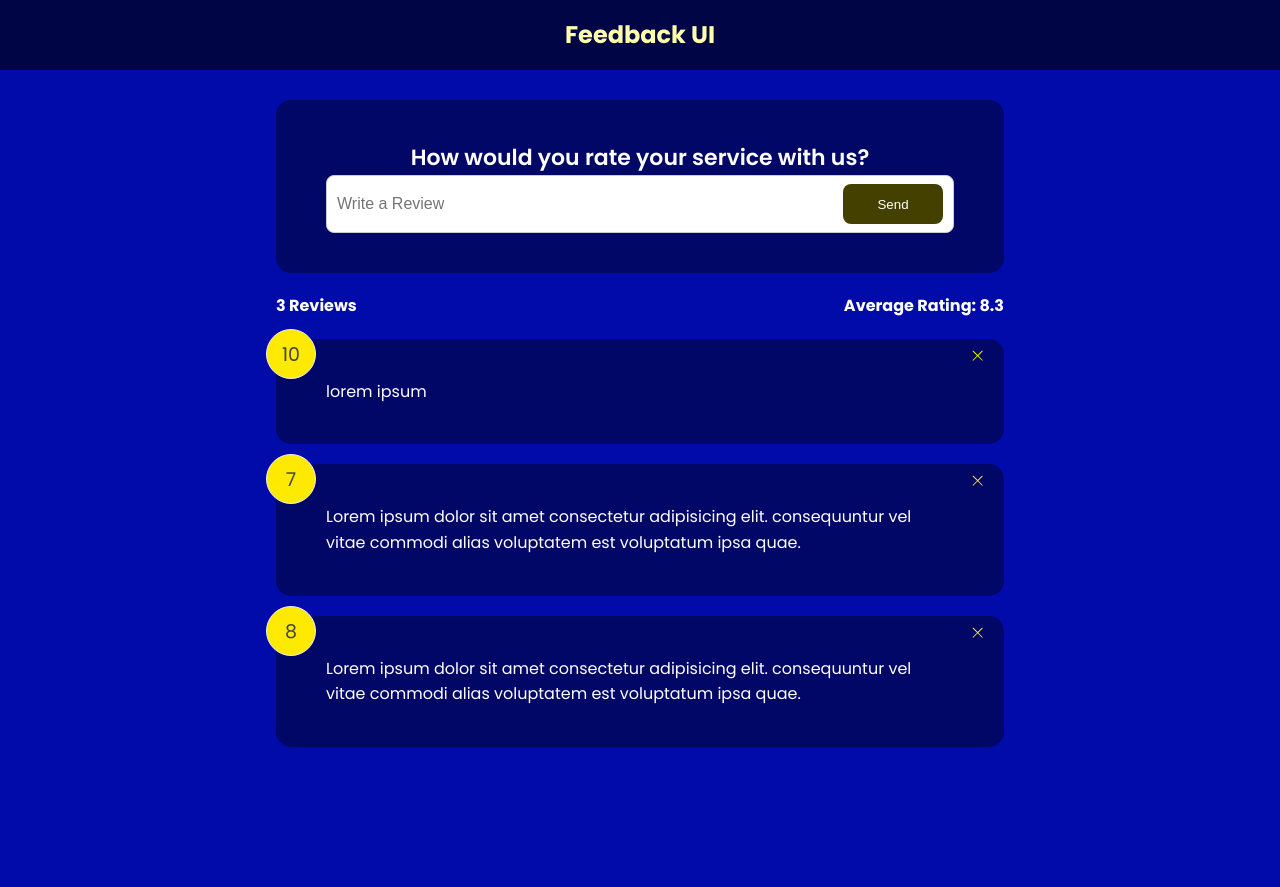
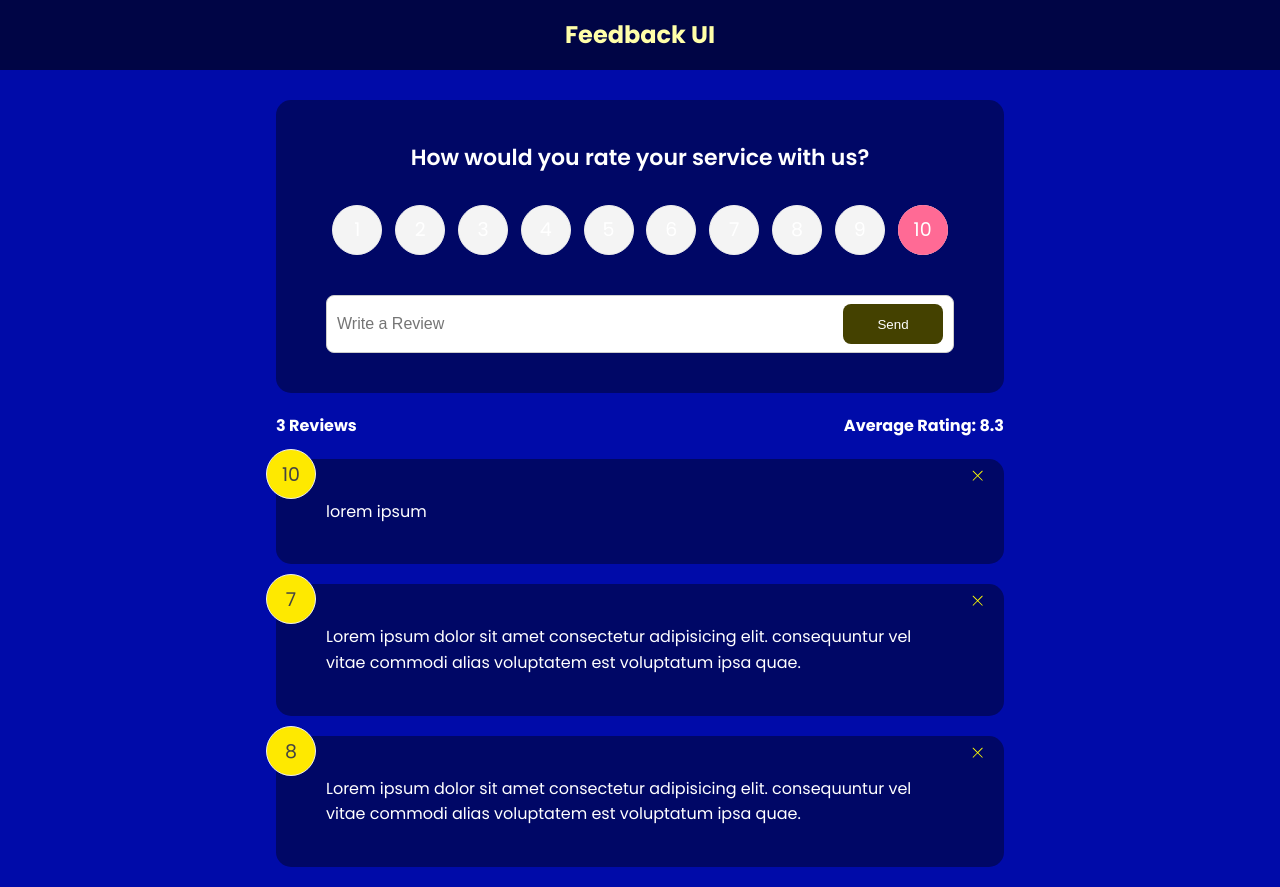
Before and after one commit to JJLindsey/feedback-component, a React (Create React App) app: page / in a window 1280 px wide. Before the commit the page ends 800 px from the top, so only its background shows below. Built offline with nearby package versions, Linux system fonts and the light colour scheme.

Commit message:
add feedback form state and validation

```diff
--- a/package.json
+++ b/package.json
@@ -10,6 +10,7 @@
     "react-dom": "^17.0.2",
     "react-icons": "^4.3.1",
     "react-scripts": "5.0.0",
+    "uuid": "^8.3.2",
     "web-vitals": "^2.1.4"
   },
   "scripts": {
--- a/src/App.js
+++ b/src/App.js
@@ -1,12 +1,18 @@
+import {useState} from 'react'
+import {v4 as uuidv4} from 'uuid'
 import Header from './components/Header';
 import FeedbackList from './components/FeedbackList';
-import {useState} from 'react'
 import FeedbackData from './data/FeedbackData';
 import FeedbackStats from './components/FeedbackStats';
 import FeedbackForm from './components/FeedbackForm';
 
 function App() {
   const [feedback, setFeedback] = useState(FeedbackData)
+
+  const addFeedback = (newFeedback) => {
+    newFeedback.id = uuidv4()
+    setFeedback([newFeedback, ...feedback])
+  }
 
   const deleteFeedback = (id) => {
     if(window.confirm('Are you sure you want to delete?')){
@@ -18,7 +24,7 @@
     <>
       <Header/>
       <div className='container'>
-        <FeedbackForm/>
+        <FeedbackForm handleAdd={addFeedback}/>
         <FeedbackStats feedback={feedback}/>
         <FeedbackList feedback={feedback} handleDelete={deleteFeedback}/>
       </div>
--- a/src/components/FeedbackForm.jsx
+++ b/src/components/FeedbackForm.jsx
@@ -1,23 +1,49 @@
 import { useState } from "react"
 import Card from "./shared/Card"
 import Button from "./shared/Button"
+import RatingSelect from "./RatingSelect"
 
+function FeedbackForm({handleAdd}) {
+    const [text, setText] = useState('')
+    const [rating, setRating] = useState(10)
+    const [btnDisabled, setbtnDisabled] = useState(true)
+    const [message, setMessage] = useState('')
 
-function FeedbackForm() {
-    const [text, setText] = useState('')
     const handleTextChange = (e) => {
+        if(text === '') {
+            setbtnDisabled(true)
+            setMessage(null)
+        } else if(text !== '' && text.trim().length <= 10) {
+            setMessage('Text must be at least 10 characters')
+            setbtnDisabled(true)
+        } else {
+            setMessage(null)
+            setbtnDisabled(false)
+        }
         setText(e.target.value)
     }
 
+    const handleSubmit = (e) => {
+        e.preventDefault()
+        if(text.trim().length > 10) {
+            const newFeedback = {
+                text,
+                rating,
+            }
+            handleAdd(newFeedback)
+            setText('')
+        }
+    }
     return (
         <Card>
-            <form>
+            <form onSubmit={handleSubmit}>
                 <h2>How would you rate your service with us?</h2>
-                {/**/}
+                <RatingSelect select={({rating})=> setRating(rating)}/>
                 <div className="input-group">
                     <input onChange={handleTextChange} type="text"  placeholder="Write a Review" value={text}/>
-                    <Button type="submit">Send</Button>
+                    <Button type="submit" isDisabled={btnDisabled}>Send</Button>
                 </div>
+                {message && <div className="message">{message}</div>}
             </form>
         </Card>
     )
--- /dev/null
+++ b/src/components/RatingSelect.jsx
@@ -0,0 +1,30 @@
+import React from 'react'
+import { useState } from 'react'
+
+function RatingSelect({select}) {
+  const [selected, setSelected] = useState(10)
+  const handleChange = (e) => {
+    setSelected(+e.currentTarget.value)
+    select(+e.currentTarget.value)
+  }
+
+  return (
+    <ul className='rating'>
+      {Array.from({ length: 10 }, (_, i) => (
+        <li key={`rating-${i + 1}`}>
+          <input
+            type='radio'
+            id={`num${i + 1}`}
+            name='rating'
+            value={i + 1}
+            onChange={handleChange}
+            checked={selected === i + 1}
+          />
+          <label htmlFor={`num${i + 1}`}>{i + 1}</label>
+        </li>
+      ))}
+    </ul>
+  )
+}
+
+export default RatingSelect
--- a/src/index.css
+++ b/src/index.css
@@ -171,7 +171,7 @@
 
 .btn:disabled {
   background-color: #cccccc;
-  color: #333;
+  color: rgb(150, 150, 150);
   cursor: auto;
 }
 
```
